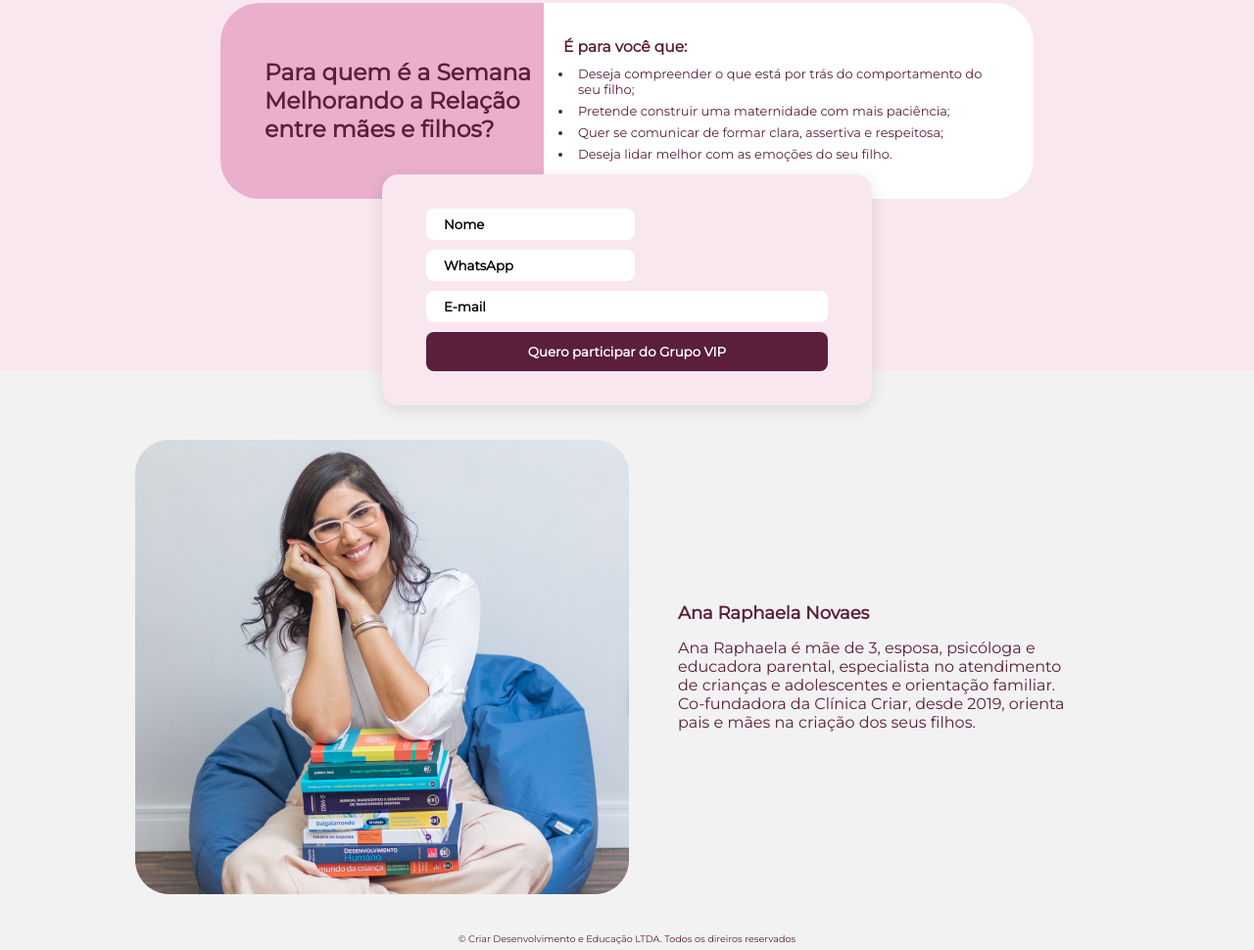
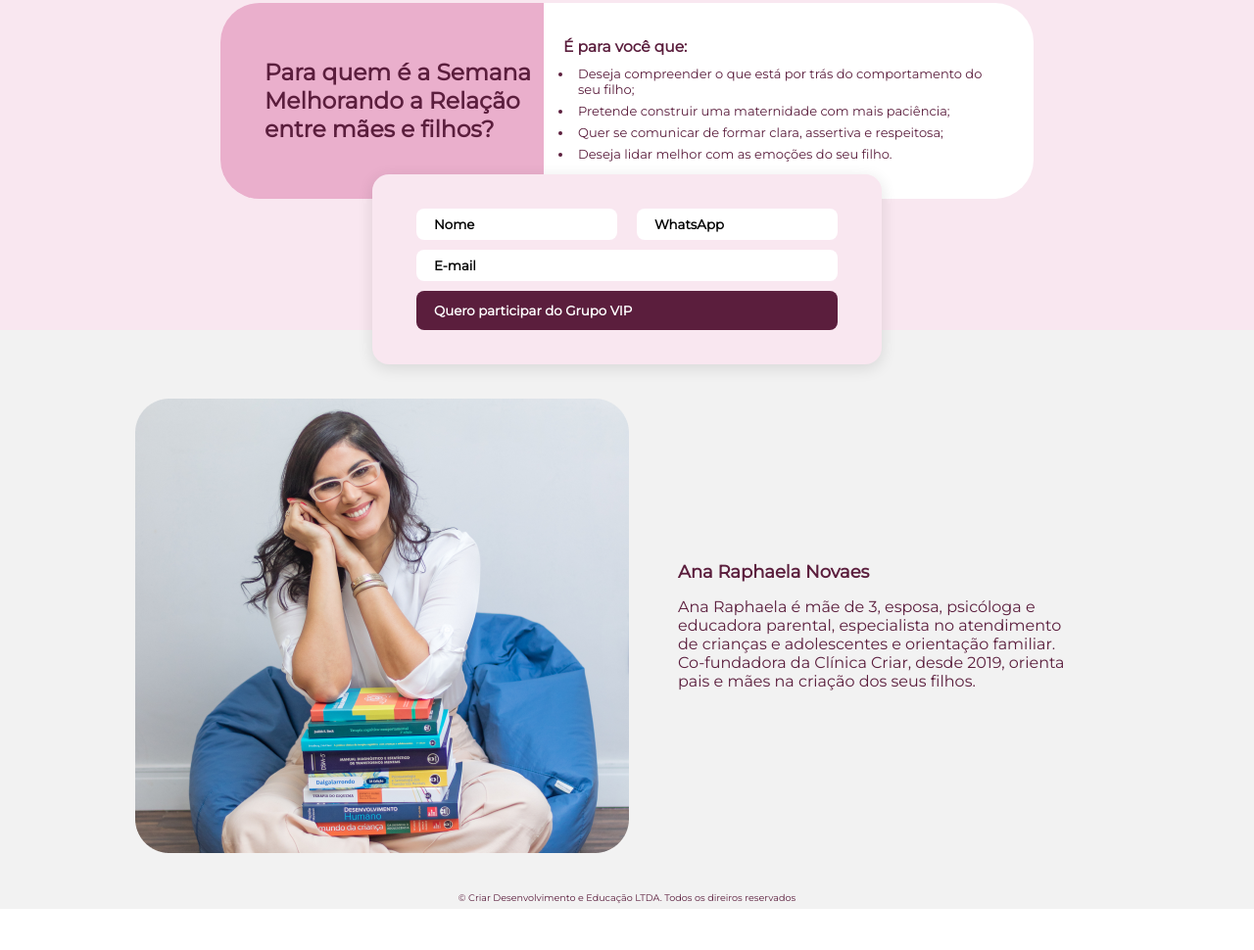
Before and after one commit to jmlandi/LP-Ana-Raphaela, a plain HTML site: page index.html in a window 1280 px wide. Shown: the part 2645-3615 px from the top of the page at 98% size. After the commit the page ends 3573 px from the top, so only its background shows below. Drawn offline with Linux system fonts and the light colour scheme.

Commit message:
Update style.css

```diff
--- a/static/style.css
+++ b/static/style.css
@@ -299,7 +299,10 @@ p {font-weight: 10;}
 }
 
 .linef, #f2email, #f2btn {
-    width: 410px;
+    width: 100%;
+    display: flex;
+    gap: 20px;
+}
 }
 
 .linef input {
```
